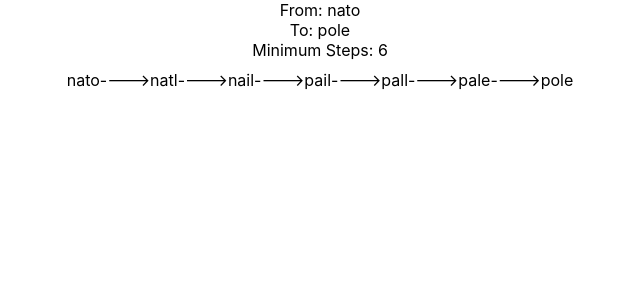
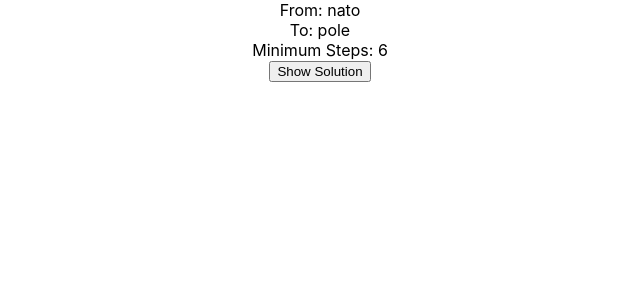
Before and after one commit to garyarzuma/wordder, a React (Create React App) app: page / in a window 1280 px wide. Shown: the top 300 px of the page, without its empty margins (320-960 px from the left). Built offline with nearby package versions, Linux system fonts and the light colour scheme.

Commit message:
Added button for hiding and showing solution

```diff
--- a/src/App.js
+++ b/src/App.js
@@ -8,6 +8,7 @@ function App() {
   const [toWord, setToWord] = useState('fool')
   const [minSteps, setMinSteps] = useState(null)
   const [answerArray, setAnswerArray] = useState([])
+  const [showSolution, setShowSolution] = useState(false)
 
   useEffect(() => {
     const from = wordList[Math.floor(Math.random()*(wordList.length))-1]
@@ -22,21 +23,26 @@ function App() {
     setAnswerArray(answer[1])
   },[fromWord,toWord])
 
-  console.log(traverseGraph('ymca','snug'))
+  const handleSolutionClick = () => {
+    setShowSolution(!showSolution)
+  }
 
   return (
     <div className="App">
       <div>From: {fromWord}</div>
       <div>To:  {toWord}</div>
       <div>Minimum Steps: {minSteps}</div>
-      <div class="answer-list">
-        {answerArray.map(word => {
-          return (
-            <div class="answer">{word}----{'>'}</div>
-          )
-        })}
-        <div class="answer" >{toWord}</div>
-      </div>
+      <button onClick={handleSolutionClick}>{showSolution ? "Hide Solution":"Show Solution"}</button>
+      {showSolution &&
+        <div className="answer-list">
+          {answerArray.map(word => {
+            return (
+              <div key={word} className="answer">{word}----{'>'}</div>
+            )
+          })}
+          <div className="answer" >{toWord}</div>
+        </div>
+      }
     </div>
   );
 }
```
